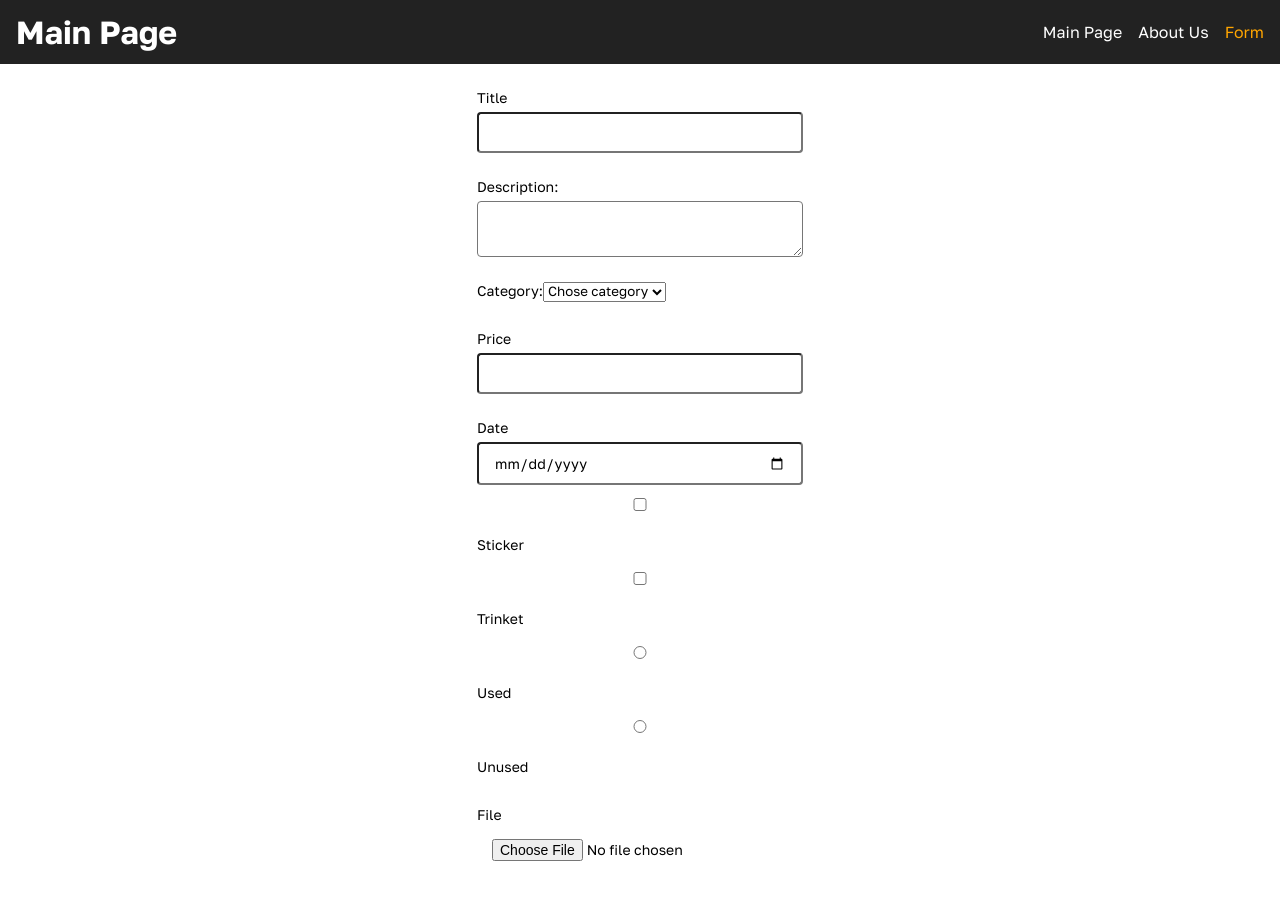
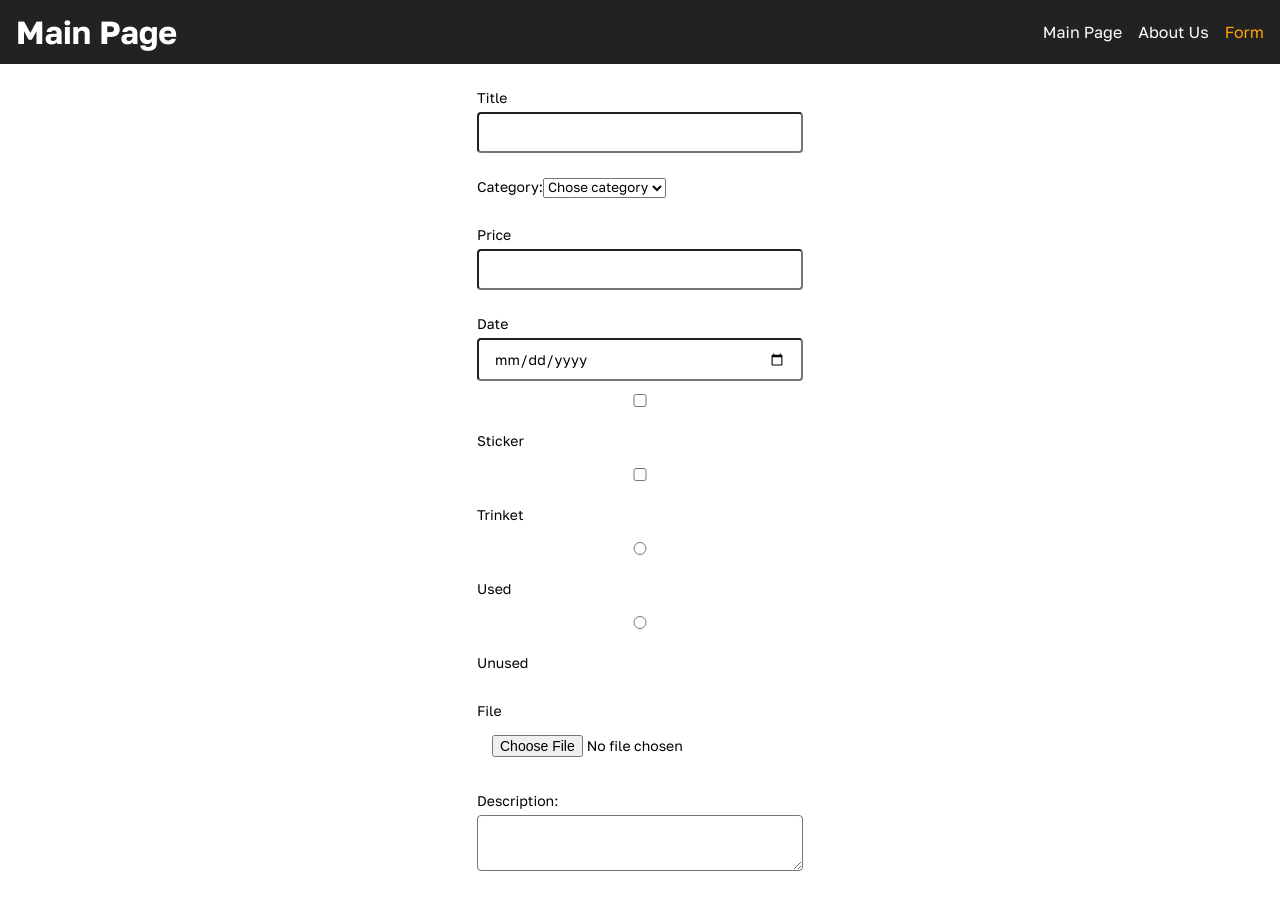
Before and after one commit to kostili-tec/rsschool-react, a React (Vite) app: page /form in a window 1280 px wide. Shown: the top 909 px of the page. Built offline with nearby package versions, Linux system fonts and the light colour scheme.

Commit message:
feat: create custom form select

```diff
--- a/src/components/CardForm.tsx
+++ b/src/components/CardForm.tsx
@@ -1,6 +1,7 @@
 import React, { FC } from 'react';
 import { useForm } from 'react-hook-form';
 import MyFormInput from './UI/FormComponents/MyFormInput';
+import MyFormSelect from './UI/FormComponents/MyFormSelect';
 import { ICreateFormProps, IFormInputsData, IFormCardData } from '../interfaces';
 import classes from '../styles/form.module.scss';
 
@@ -14,6 +15,7 @@ const CardForm: FC<ICreateFormProps> = ({ create }) => {
     register,
     formState: { errors },
     handleSubmit,
+    reset,
   } = useForm<IFormInputsData>({
     mode: 'onSubmit',
     reValidateMode: 'onSubmit',
@@ -23,6 +25,7 @@ const CardForm: FC<ICreateFormProps> = ({ create }) => {
   const onSubmit = (data: IFormInputsData) => {
     const cardData: IFormCardData = { fileUrl: URL.createObjectURL(data.file[0]), ...data };
     create(cardData);
+    reset();
   };
 
   return (
@@ -40,35 +43,15 @@ const CardForm: FC<ICreateFormProps> = ({ create }) => {
         errors={errors.title}
         className={'test-input'}
       />
-      <label htmlFor="">
-        Description:
-        <textarea
-          {...register('description', {
-            required: 'Минимум 10 символов',
-          })}
-        ></textarea>
-      </label>
-      <div>{errors?.description && <p>{errors?.description.message || 'Error'}</p>}</div>
-      <label>
-        Category:
-        <select
-          role={'select'}
-          defaultValue={''}
-          {...register('select', {
-            required: 'You must select a category',
-          })}
-        >
-          <option disabled value="">
-            Chose category
-          </option>
-          <option value="smartphones">Smartphones</option>
-          <option value="laptops">Laptops</option>
-          <option value="fragrances">Fragrances</option>
-          <option value="skincare">Skincare</option>
-          <option value="another">Another</option>
-        </select>
-      </label>
-      <div>{errors?.select && <p>{errors?.select.message || 'Error'}</p>}</div>
+
+      <MyFormSelect
+        register={register('select', {
+          required: 'You must select a category',
+        })}
+        errors={errors.select}
+        id={'form-select'}
+      />
+
       <MyFormInput
         register={register('price', {
           required: 'You must specify the price',
@@ -81,6 +64,7 @@ const CardForm: FC<ICreateFormProps> = ({ create }) => {
         type={'number'}
         id={'price-input'}
       />
+
       <MyFormInput
         register={register('date', {
           required: 'You must specify the production date',
@@ -113,6 +97,7 @@ const CardForm: FC<ICreateFormProps> = ({ create }) => {
       />
       <label htmlFor="checkInput1">Trinket</label>
       <div>{errors?.checkboxes && <p>{errors?.checkboxes.message || 'Error'}</p>}</div>
+
       <input
         type="radio"
         id="radio1"
@@ -143,6 +128,21 @@ const CardForm: FC<ICreateFormProps> = ({ create }) => {
         accept="image/jpeg,image/png,image/gif"
       />
 
+      <label htmlFor="form-textarea">
+        Description:
+        <textarea
+          id="form-textarea"
+          {...register('description', {
+            required: 'You must fill in the description',
+            pattern: {
+              value: descriptionRegExp,
+              message: 'Minimum of 10 characters including letters, numbers and symbols ?, !, -',
+            },
+          })}
+        ></textarea>
+      </label>
+      <div>{errors?.description && <p>{errors?.description.message || 'Error'}</p>}</div>
+
       <input type="submit" value="Submit" />
     </form>
   );
--- a/src/components/UI/FormComponents/MyError.tsx
+++ b/src/components/UI/FormComponents/MyError.tsx
@@ -6,7 +6,6 @@ type TError = {
 };
 
 const MyError: FC<TError> = ({ errors }) => {
-  console.log(errors);
   return <div>{errors && <p>{errors.message || 'Error'}</p>}</div>;
 };
 
--- /dev/null
+++ b/src/components/UI/FormComponents/MyFormSelect.tsx
@@ -0,0 +1,33 @@
+import React, { FC } from 'react';
+import { FieldError, UseFormRegisterReturn } from 'react-hook-form';
+import MyError from './MyError';
+
+interface ISelectProps {
+  register: UseFormRegisterReturn;
+  id: string;
+  errors: FieldError | undefined;
+}
+
+const MyFormSelect: FC<ISelectProps> = (props) => {
+  const { register, id, errors } = props;
+  return (
+    <>
+      <label htmlFor={id}>
+        Category:
+        <select id={id} defaultValue={''} {...register}>
+          <option disabled value="">
+            Chose category
+          </option>
+          <option value="smartphones">Smartphones</option>
+          <option value="laptops">Laptops</option>
+          <option value="fragrances">Fragrances</option>
+          <option value="skincare">Skincare</option>
+          <option value="another">Another</option>
+        </select>
+      </label>
+      <MyError errors={errors} />
+    </>
+  );
+};
+
+export default MyFormSelect;
```
